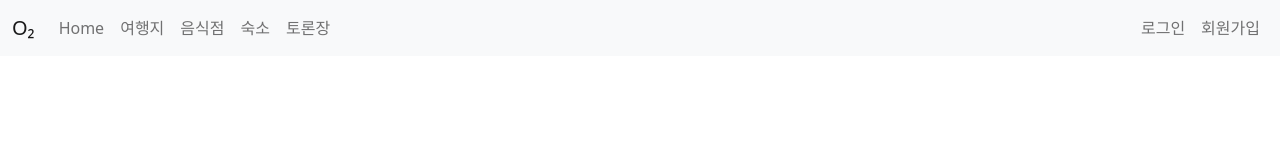
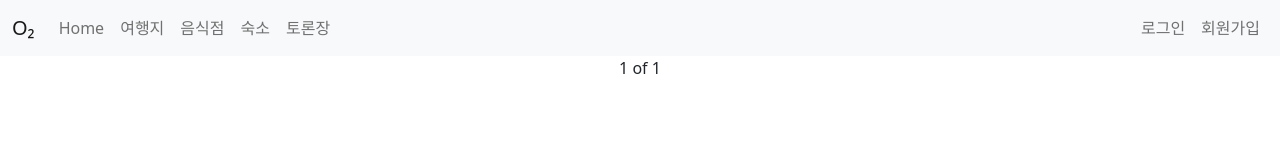
Before and after one commit to ShinSeongCheol/2022_web_hackerthon, a React (Create React App) app in the folder blog/: page / in a window 1280 px wide. Shown: the top 160 px of the page. Built offline with nearby package versions, Linux system fonts and the light colour scheme.

Commit message:
adding Maincontents

```diff
--- a/blog/src/App.js
+++ b/blog/src/App.js
@@ -1,6 +1,8 @@
 import logo from "./logo.svg";
 import "./App.css";
 import Navbar from './components/Navbar';
+import Mainhome from './components/Mainhome';
+import Maincontents from './components/Maincontents';
 // function App() {
 //   return (
 //     <div className="App">
@@ -26,6 +28,7 @@ function App() {
     return (
         <div className="App">
           <Navbar></Navbar>
+          <Maincontents></Maincontents>
         </div>
     );
 }
--- /dev/null
+++ b/blog/src/components/Maincontents.js
@@ -0,0 +1,15 @@
+import Container from 'react-bootstrap/Container';
+import Row from 'react-bootstrap/Row';
+import Col from 'react-bootstrap/Col';
+
+function Maincontents() {
+    return(
+        <Container>
+            <Row>
+                <Col>1 of 1</Col>
+            </Row>
+        </Container>
+    );
+}
+
+export default Maincontents;
--- /dev/null
+++ b/blog/src/components/Mainhome.js
@@ -0,0 +1,16 @@
+import Card from 'react-bootstrap/Card';
+
+function Mainhome() {
+    return (
+        <Card>
+            <Card.Img variant="top" src="public\img\osaka2.jpg" />
+            <Card.Body>
+                <Card.Text>
+                    <p>hello</p>
+                </Card.Text>
+            </Card.Body>
+        </Card>
+    );
+}
+
+export default Mainhome;
```
Also changed, not shown: blog/src/components/Navbar.js (+6 -6 lines), blog/public/img/osaka.jpg (added), blog/public/img/osaka2.jpg (added).
